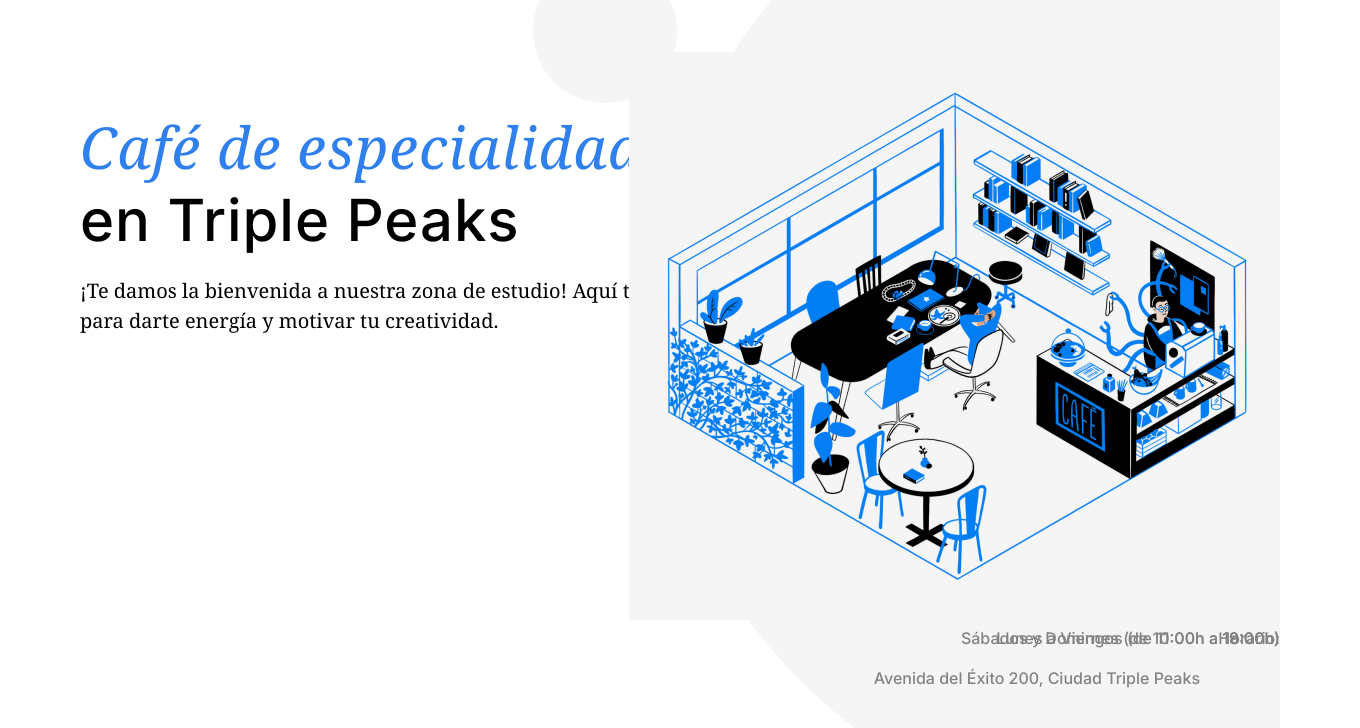
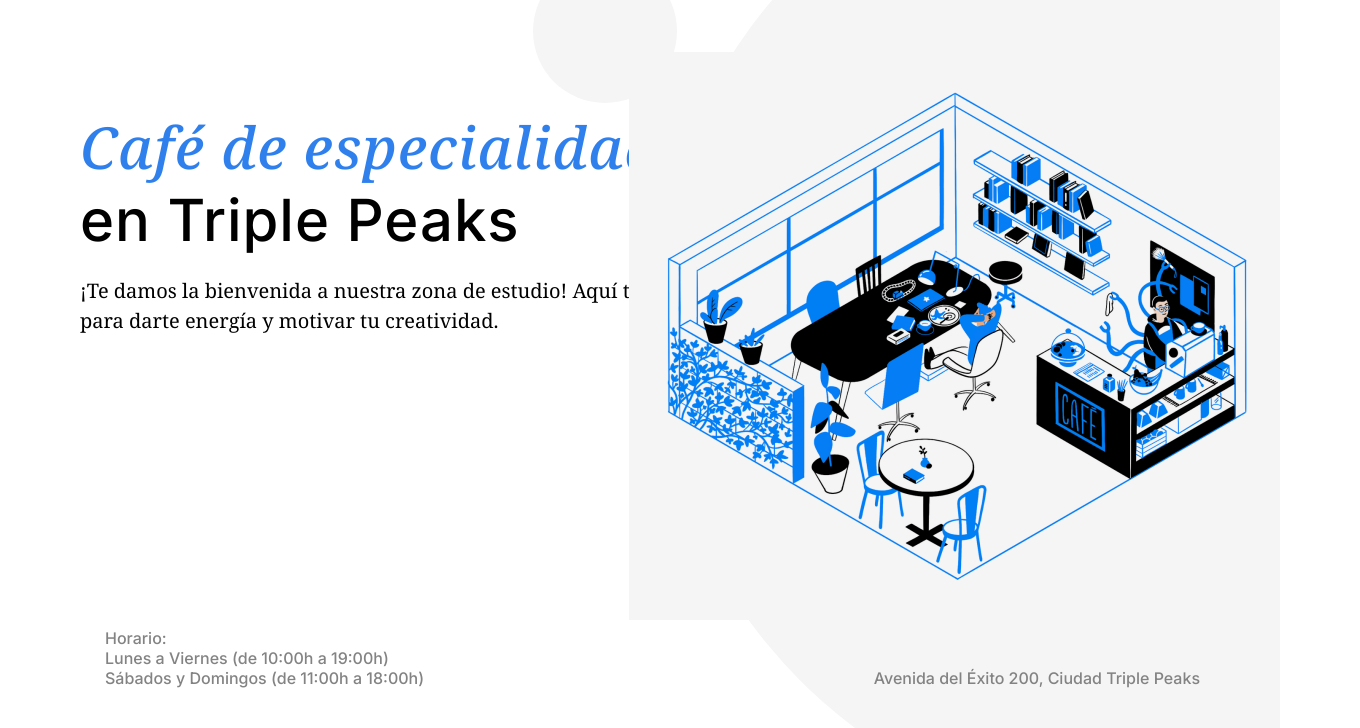
Before and after one commit to LuisaMSegur/web_project_coffeeshop, a plain HTML site: page index.html in a window 1280 px wide. Shown: the part 72-800 px from the top of the page, 1360 px wide, since content can reach past the window. Drawn offline with nearby package versions, Linux system fonts and the light colour scheme.

Commit message:
correcciones del proyecto 4 etapa 4

```diff
--- a/blocks/header.css
+++ b/blocks/header.css
@@ -60,26 +60,23 @@
         font-family: "Inter";
        font-weight: 500;
        color: #838383;
-       width: 100%;
-
+       margin: auto 80px 40px 0;
+      position: relative;
+      display: flex;
+      width: 100%;
+      align-items: end;
     }
 
     .header__footer_horario {
         list-style-type: none;
-        position: absolute;
-        left: 80px;
-        bottom: 40px;
+        position: relative;
         margin: 0;
-
-
+        padding: 0;
     }
 
     .header__paragraph {
       font-family: "Inter";
        font-weight: 500;
        color: #838383;
-       position: absolute;
-       bottom: 40px;
-       right: 80px;
-       margin: 0;
+       margin: 0 0 0 auto;
     }
--- a/index.html
+++ b/index.html
@@ -1,6 +1,5 @@
 <!DOCTYPE html>
 <html lang="es">
-
  <head>
   <title>Triple Expreso</title>
   <meta charset="UTF-8"/>
@@ -12,24 +11,10 @@
   <link rel="styleshhet" href="/favicon.ico.ico">
   <link rel="preconnect" href="https://fonts.googleapis.com">
   <link rel="preconnect" href="https://fonts.gstatic.com" crossorigin>
-<link href="https://fonts.googleapis.com/css2?family=Inter&display=swap" rel="stylesheet">
-<link rel="preconnect" href="https://fonts.googleapis.com">
-<link rel="preconnect" href="https://fonts.gstatic.com" crossorigin>
-<link href="https://fonts.googleapis.com/css2?family=Inter:wght@500&display=swap" rel="stylesheet">
-<link rel="preconnect" href="https://fonts.googleapis.com">
-<link rel="preconnect" href="https://fonts.gstatic.com" crossorigin>
-<link href="https://fonts.googleapis.com/css2?family=Inter:wght@700&display=swap" rel="stylesheet">
-<link rel="preconnect" href="https://fonts.googleapis.com">
-<link rel="preconnect" href="https://fonts.gstatic.com" crossorigin>
-<link href="https://fonts.googleapis.com/css2?family=Noto+Serif:ital@0;1&display=swap" rel="stylesheet">
-<link rel="preconnect" href="https://fonts.googleapis.com">
-<link rel="preconnect" href="https://fonts.gstatic.com" crossorigin>
-<link href="https://fonts.googleapis.com/css2?family=Noto+Serif:ital@1&display=swap" rel="stylesheet">
-
+  <link href="https://fonts.googleapis.com/css2?family=Inter:slnt,wght@-10..0,100..900&family=Noto+Serif:ital,wdth,wght@0,62.5..100,100..900;1,62.5..100,100..900&display=swap" rel="stylesheet">
  </head>
 
- <body>
-  <div class="page">
+ <body class="page">
     <header class="header">
       <nav class="nav">
         <img src="./images/logo_coffeeshop_dark.svg"
@@ -53,27 +38,25 @@
         <img src="/images/inside_coffee_shop.png" alt="ilustración del cafe"
           class="header__image"/>
       <div class="header__footer">
-        <ul>
-          <li class="header__footer header__footer_horario">
+        <ul class="header__footer_horario">
+          <li>
             <p class="header__paragraph">Horario:</p>
           </li>
-          <li class="header__footer header__footer_horario">
+          <li>
             <p class="header__paragraph">Lunes a Viernes (de 10:00h a 19:00h)</p>
           </li>
-          <li class="header__footer header__footer_horario">
+          <li>
             <p class="header__paragraph">Sábados y Domingos (de 11:00h a 18:00h)</p>
           </li>
         </ul>
         <p class="header__paragraph">Avenida del Éxito 200, Ciudad Triple Peaks</p>
       </div>
+    </header>
 
-
-            </header>
     <main class="content">
       <section class="recipes" id="recipes">
           <h2 class="recipes__title">Recetas</h2>
           <h3 class="recipes__subtitle">Echa un vistazo a las recetas que hemos reunido para que elabores tus propios snacks.</h3>
-
         <ul class="recipes__videos">
           <li class="recipes__video-item">
             <iframe class="recipes__iframe"
@@ -84,7 +67,6 @@
           <p class="recipes__video-caption">Receta en Aeropress
             ~5 min</p>
           </li>
-
           <li class="recipes__video-item">
             <iframe class="recipes__iframe"
             src="https://www.youtube.com/embed/st571DYYTR8" title="La mejor técnica de prensa francesa"
@@ -95,9 +77,7 @@
             ~15 min</p>
           </li>
         </ul>
-
       </section>
-
       <section class="reservation" id="reservation">
         <h2 class="reservation__title">Reservar una mesa</h2>
           <form class="form reservation__form">
@@ -129,33 +109,26 @@
 
     <footer class="footer" id="footer">
       <div class="footer footer__content">
-
       <div class="footer__circle">
-                <img src="/images/logo_coffeeshop_light.svg" alt="logo tripleten"
-              class="footer__logo">
+        <img src="/images/logo_coffeeshop_light.svg" alt="logo tripleten" class="footer__logo">
       </div>
-
       <div class="footer__social">
         <h3 class="footer__social-heading">Redes sociales</h3>
           <ul class="footer__list">
             <li class="footer__list-item">
               <a href="#" class="footer__social-link">
-                    <img src="images/facebook_white.svg" alt="logo de facebook"
-                  class="footer__social-icon">Facebook
+                <img src="images/facebook_white.svg" alt="logo de facebook" class="footer__social-icon">Facebook
               </a>
             </li>
             <li class="footer__list-item" id="intagram">
               <a href="#" class="footer__social-link">
-                  <img src="/images/instagram_white.svg" alt="logo de instagram"
-                  class="footer__social-icon">Instagram
+              <img src="/images/instagram_white.svg" alt="logo de instagram" class="footer__social-icon">Instagram
               </a>
             </li>
           </ul>
         </div>
       </div>
-              <p class="footer__copyright">© 2024 Luisa Maria Seguro.</p>
-
+        <p class="footer__copyright">&#169;2024 Luisa Maria Seguro.</p>
     </footer>
-    </div>
  </body>
 </html>
```
Lines whose indentation alone changed are shown as unchanged.
